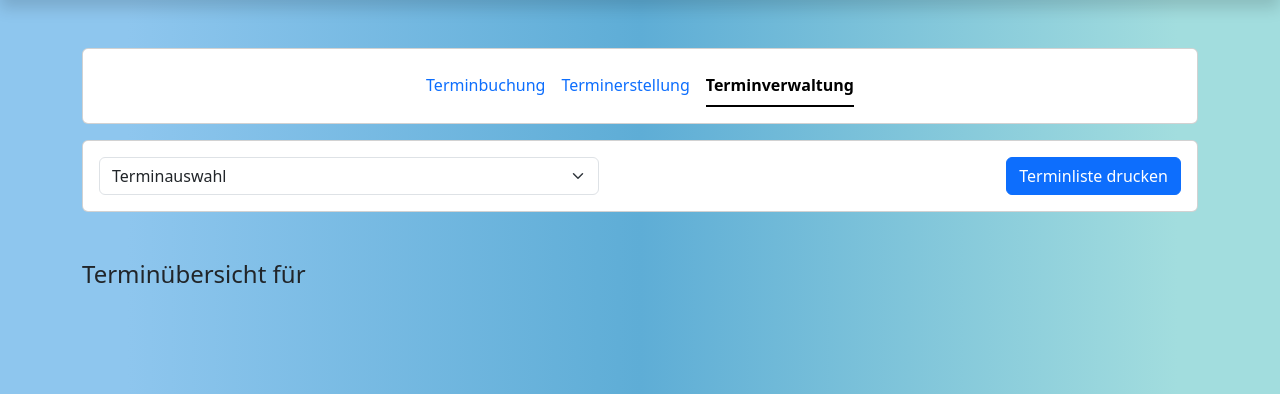
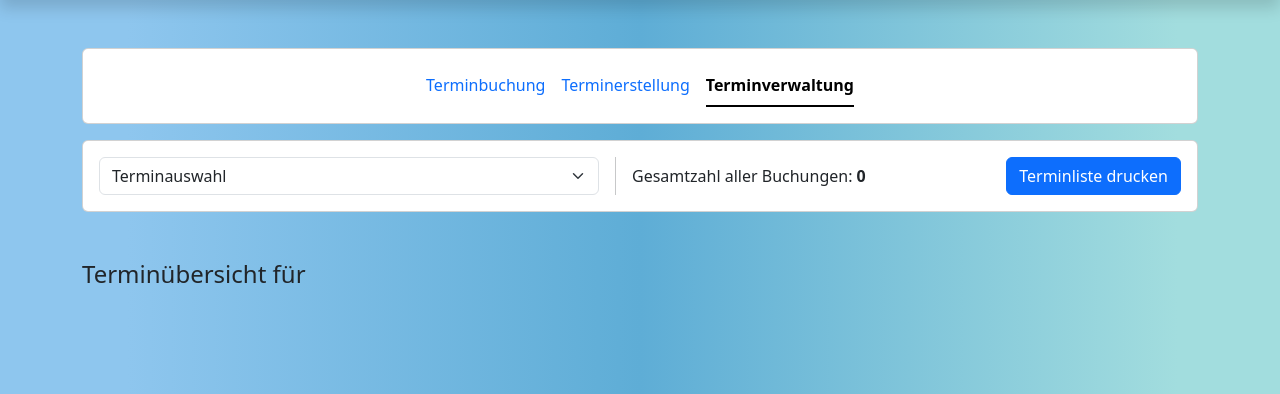
Before and after one commit to pyphil/edutools, a Django app: page /appointment/appointment_admin in a window 1280 px wide. Shown: the part 50-444 px from the top of the page. Run offline with Django 3.2, Linux system fonts and the light colour scheme; the visitor is signed in with stand-in values (Sample User, id 1); data that the repository does not hold is empty; some libraries are stand-ins or nearby versions.

Commit message:
all bookings count

```diff
--- a/appointment/templates/appointment_admin.html
+++ b/appointment/templates/appointment_admin.html
@@ -45,7 +45,7 @@
 <div class="container mt-3">
   <div class="card">
     <div class="card-body">
-      <div class="hstack">
+      <div class="hstack gap-3">
         <form>
           <select name="select" class="form-select" style="width: 500px;" onchange="this.form.submit()">
             {% if not dates %}
@@ -56,6 +56,10 @@
             {% endfor %}
           </select>
         </form>
+        <div class="vr"></div>
+        <div>
+          Gesamtzahl aller Buchungen: <b>{{ all_bookings_count }}</b>
+        </div>
         <button class="btn btn-primary ms-auto" onclick="window.print()">Terminliste drucken</button>
 
 
--- a/appointment/views.py
+++ b/appointment/views.py
@@ -142,6 +142,7 @@ def delete_appointment(request, id):
 @user_passes_test(is_appointment_admin)
 def appointment_admin(request):
     items = Appointment.objects.all()
+    all_bookings_count = items.count() - items.filter(student_name="").count()
     dates = []
     for item in items:
         if item.date not in dates:
@@ -157,7 +158,13 @@ def appointment_admin(request):
             current_date = None
     appointments = Appointment.objects.filter(date=current_date)
 
-    return render(request, 'appointment_admin.html', {'appointments': appointments, 'dates': dates, 'current_date': current_date})
+    return render(request, 'appointment_admin.html', {
+        'appointments': appointments,
+        'dates': dates,
+        'current_date': current_date,
+        'all_bookings_count': all_bookings_count,
+        }
+    )
 
 
 class mail_thread(Thread):
```
